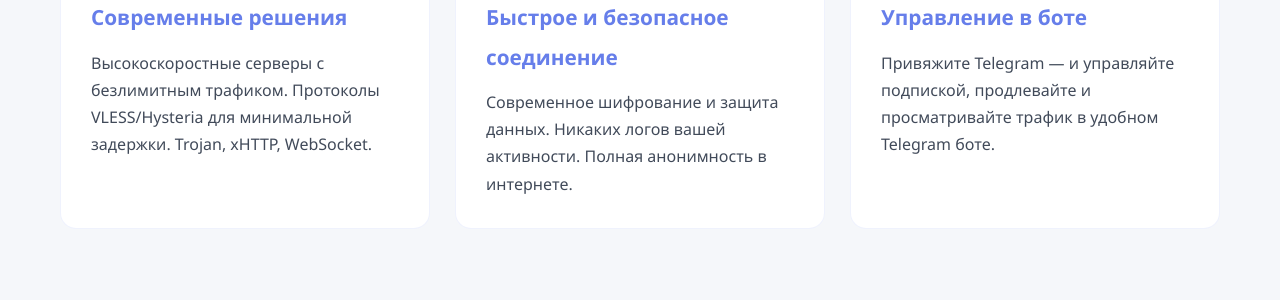
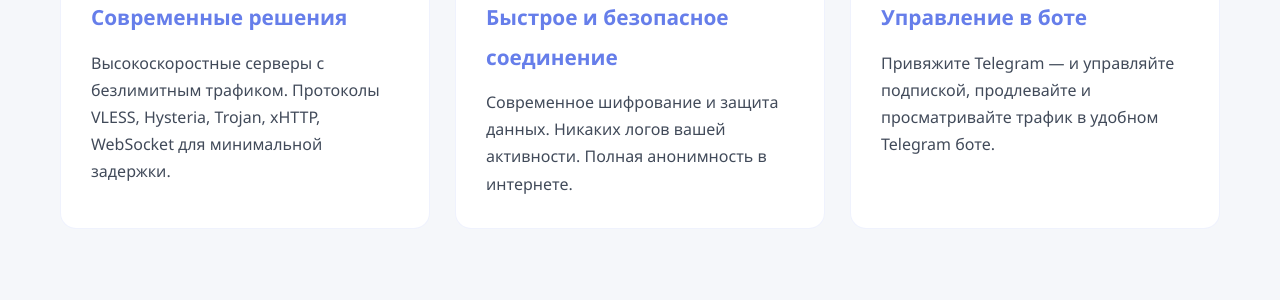
Before and after one commit to Michael-K-cloud/Tunless_Modern, a Jekyll site: the page built from index.md, in a window 1280 px wide and 1339 px high. Shown: the part 573-873 px from the top of the window. Built offline with Jekyll 4.4.1, drawn with Linux system fonts in a browser that asks for light colours.

```diff
--- a/index.md
+++ b/index.md
@@ -230,7 +230,7 @@ body.dark-mode .cta-button svg { stroke: #ffffff; }
             </svg>
         </div>
         <h3>Современные решения</h3>
-        <p>Высокоскоростные серверы с безлимитным трафиком. Протоколы VLESS/Hysteria для минимальной задержки. Trojan, xHTTP, WebSocket.</p>
+        <p>Высокоскоростные серверы с безлимитным трафиком. Протоколы VLESS, Hysteria, Trojan, xHTTP, WebSocket для минимальной задержки.</p>
     </div>
 
     <div class="feature-card">
```
